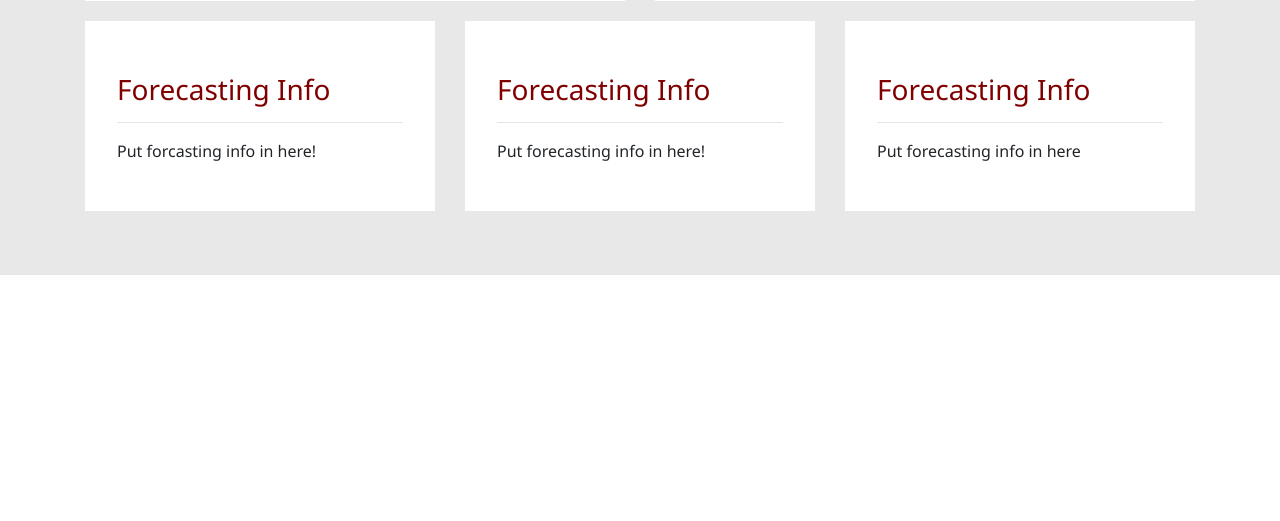
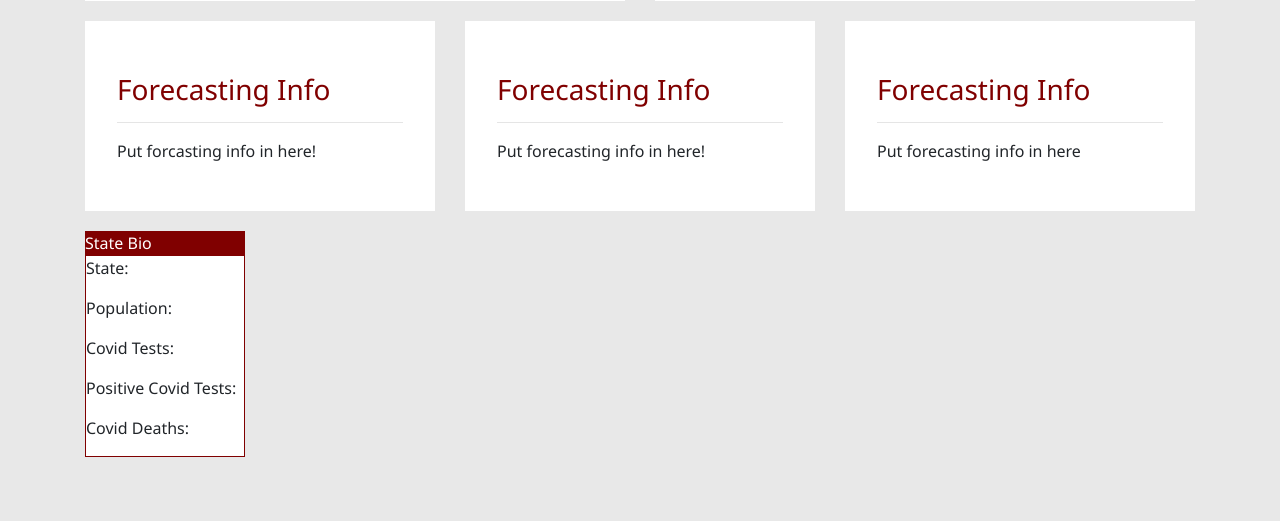
Before and after one commit to carlykelly/Covid-19-Project, a Flask app: page / in a window 1280 px wide. Shown: the part 728-1249 px from the top of the page. Before the commit the page ends 1003 px from the top, so only its background shows below. Run offline with Flask 2, Linux system fonts and the light colour scheme; some libraries are stand-ins or nearby versions.

Commit message:
Info box added

```diff
--- a/templates/index.html
+++ b/templates/index.html
@@ -31,6 +31,7 @@
               });
             })(jQuery);
           </script>
+          <script src="https://code.highcharts.com/highcharts.js"></script>
     <link rel="stylesheet" href="../css/style.css">
 </head>
 
@@ -232,8 +233,26 @@
                 </div>
             </div>
         </div>
+        <div class='row'>
+            <div class='col-md-2'>
+                <div class="well">
+                  </div>
+                  <div class="panel panel-primary">
+                    <div class="panel-heading" style="background-color:maroon; border-color:maroon">
+                      <span class="panel-title" style="color: white">State Bio</span>
+                    </div>
+                    <div id="sample-metadata" class="panel-body" style='background-color:white; border:1px solid maroon;'>
+                    <p id='state-name'>State: </p>
+                    <p id='population'>Population: </p>
+                    <p id='covid-tests'>Covid Tests: </p>
+                    <p id='covid-pos'>Positive Covid Tests: </p>
+                    <p id='covid-deaths'>Covid Deaths: </p>
+                  </div>
+                </div>
+            </div>
+        </div>
     </div>
-
+    <script src="static/js/plots.js"></script>
 </body>
 
     <!-- Start of footer -->
```
